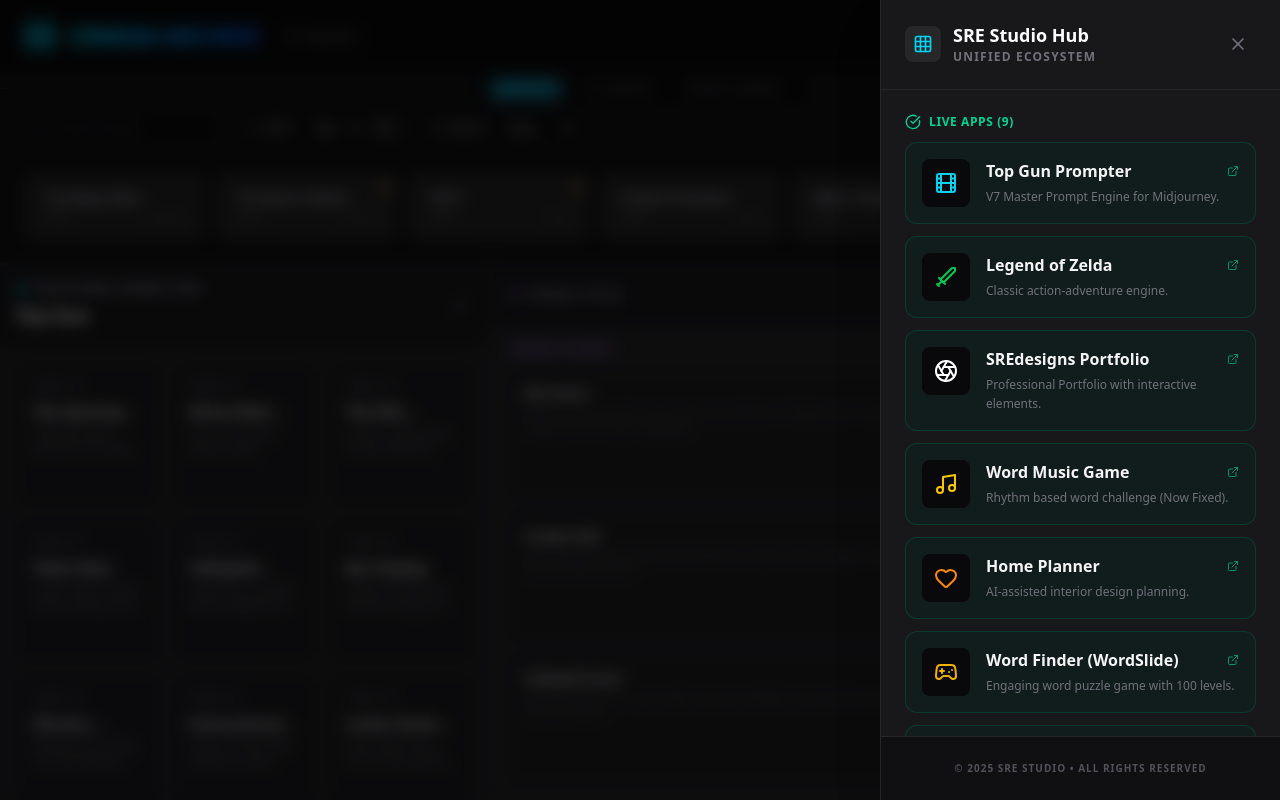
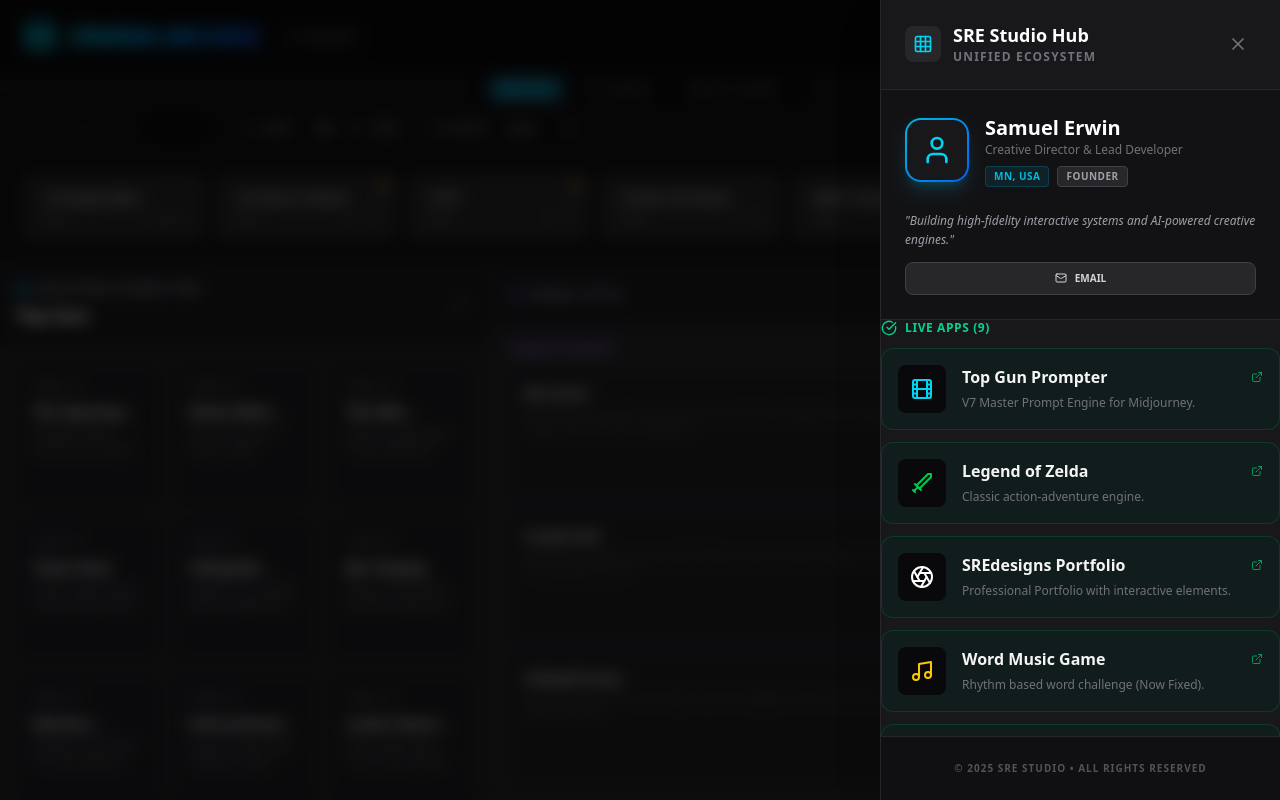
Before and after one commit to SREphoto/TopGunPrompter, a React (Vite) app: page / in a window 1280 px wide. Both pictures are taken after a click on the button 1236 px from the left and 36 px from the top of the page. Built offline with nearby package versions, Linux system fonts and the light colour scheme.

Commit message:
feat: Add initial application structure and expanded movie scene data.

```diff
--- a/src/App.tsx
+++ b/src/App.tsx
@@ -10,7 +10,7 @@
   Copy, Terminal, Film, Palette, CheckCircle, ChevronDown, ChevronRight, Search, SortAsc,
   Layers, Maximize2, Minimize2, Filter, Dices, Lock, Unlock, Trophy, Grid, X,
   ExternalLink, Shirt, Sword, Car, Rocket, Flame, Gamepad2, Aperture, Map, Music,
-  Heart, Zap, Waves, BarChart3, Skull, Coins, MessageCircle, Video, Citrus, Mail, Info, FileText
+  Heart, Zap, Waves, BarChart3, Skull, Coins, MessageCircle, Video, Citrus, Mail, Info, FileText, User
 } from 'lucide-react';
 import type { MediaItem } from './data/types';
 import { topMoviesYearly } from './data/topMoviesYearly';
@@ -1089,8 +1089,36 @@
               </button>
             </div>
 
+            <div className="flex-1 overflow-y-auto custom-scrollbar">
+              {/* Profile Section */}
+              <div className="p-6 border-b border-zinc-800 bg-zinc-950/30">
+                <div className="flex items-center gap-4">
+                  <div className="w-16 h-16 rounded-2xl bg-gradient-to-br from-cyan-500 to-blue-600 flex items-center justify-center p-0.5 shadow-lg shadow-cyan-500/20">
+                    <div className="w-full h-full rounded-[14px] bg-zinc-900 flex items-center justify-center">
+                      <User className="w-8 h-8 text-cyan-400" />
+                    </div>
+                  </div>
+                  <div>
+                    <h3 className="text-xl font-bold text-white">Samuel Erwin</h3>
+                    <p className="text-xs text-zinc-500 font-medium">Creative Director & Lead Developer</p>
+                    <div className="flex gap-2 mt-2">
+                      <span className="px-2 py-0.5 bg-cyan-500/10 text-cyan-500 text-[10px] font-bold rounded uppercase tracking-wider border border-cyan-500/20">MN, USA</span>
+                      <span className="px-2 py-0.5 bg-zinc-800 text-zinc-400 text-[10px] font-bold rounded uppercase tracking-wider border border-zinc-700">Founder</span>
+                    </div>
+                  </div>
+                </div>
+                <div className="mt-6 space-y-3">
+                  <p className="text-xs text-zinc-400 leading-relaxed italic">
+                    "Building high-fidelity interactive systems and AI-powered creative engines."
+                  </p>
+                  <div className="flex gap-3">
+                    <a href="mailto:SREphotoMN@gmail.com" className="flex-1 flex items-center justify-center gap-2 py-2 bg-zinc-800 hover:bg-zinc-700 text-zinc-300 hover:text-white rounded-lg text-[10px] font-bold transition-all border border-zinc-700">
+                      <Mail className="w-3 h-3" /> EMAIL
+                    </a>
+                  </div>
+                </div>
+              </div>
 
-            <div className="flex-1 overflow-y-auto p-6 custom-scrollbar">
               {/* Section 1: Working Apps */}
               <div className="mb-8">
                 <h3 className="text-xs font-bold text-emerald-400 uppercase tracking-wider mb-3 flex items-center gap-2">
```
